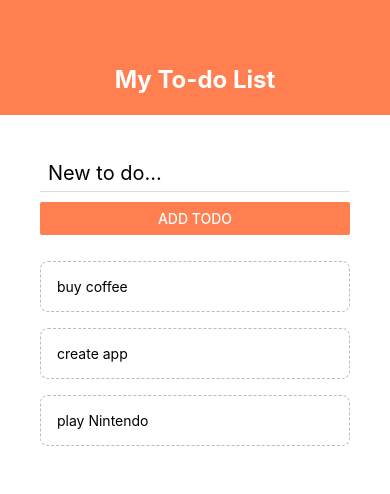
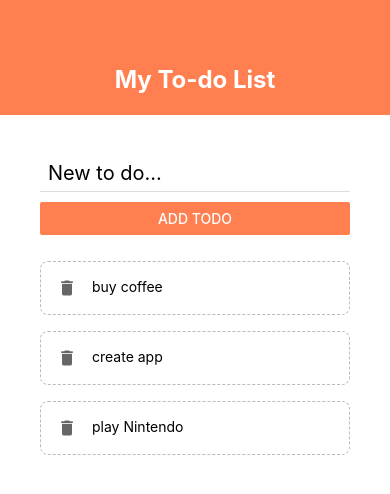
Before and after one commit to iamnachoj/to-do-list-ReactNative, a React Native app: screen / in a window 390 px wide. Shown: the top 494 px of the page. Built offline with nearby package versions, Linux system fonts and the light colour scheme.

Commit message:
add remove icon inside each item

```diff
--- a/components/todoItem.js
+++ b/components/todoItem.js
@@ -1,21 +1,29 @@
 import React from 'react';
-import { StyleSheet, Text, TouchableOpacity  } from 'react-native';
+import { StyleSheet, View, Text, TouchableOpacity  } from 'react-native';
+import { MaterialIcons } from '@expo/vector-icons';
 
 export default function TodoItem({item, pressHandler}) {
   return (
-    <TouchableOpacity onPress={() => pressHandler(item.key)}>
-     <Text style={styles.item}>{item.text}</Text>
+    <TouchableOpacity >
+     <View style={styles.item}>
+      <MaterialIcons onPress={() => pressHandler(item.key)} name="delete" size={20} color="#666" />
+      <Text style={styles.itemText}>{item.text}</Text>
+     </View>
     </TouchableOpacity>
   )
 }
 
 const styles = StyleSheet.create({
    item:{
+     flexDirection: 'row',
      padding: 16,
      marginTop: 16,
      borderColor: '#bbb',
      borderWidth: 1,
      borderStyle: 'dashed',
      borderRadius: 8
+   },
+   itemText: {
+     marginLeft: 15
    }
   })
```
